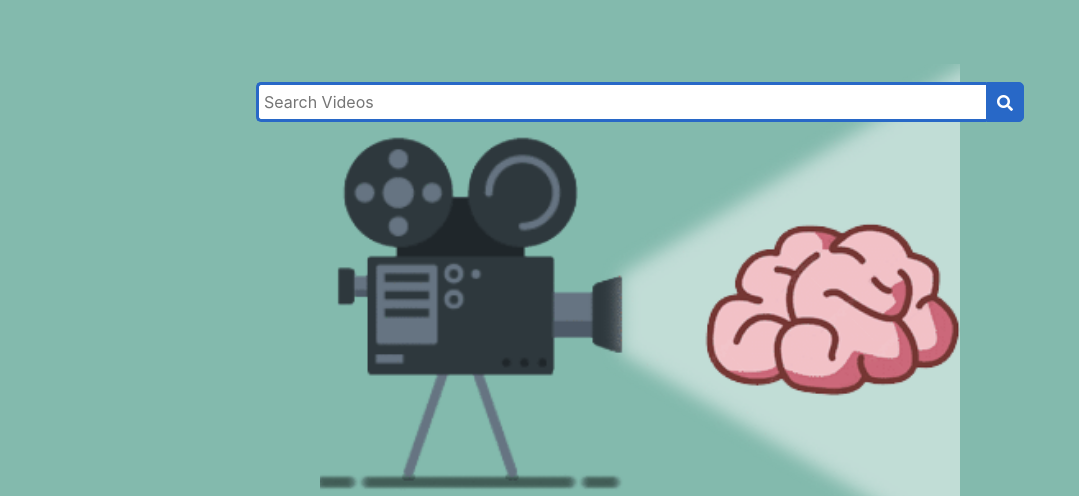
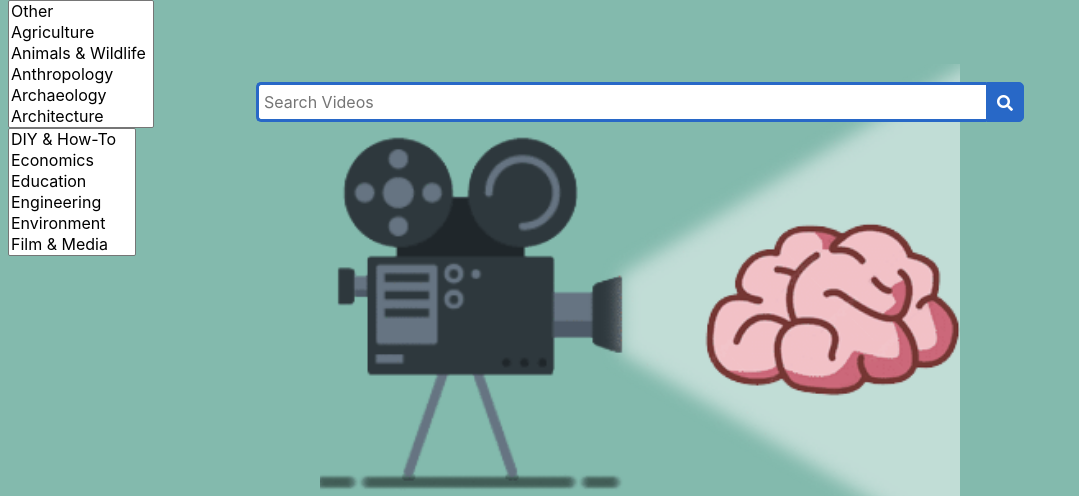
Before and after one commit to stevenanderson-git/BrainFilms, a Flask app: page / in a window 1280 px wide. Shown: the part 98-594 px from the top of the page, without its empty margins (0-1079 px from the left). Run offline with Flask 2, Linux system fonts and the light colour scheme; some libraries are stand-ins or nearby versions.

Commit message:
implemented basic filtering, needs html input

```diff
--- a/main.py
+++ b/main.py
@@ -26,9 +26,29 @@ mysql = MySQL(app)
 def index():
     # Webpage Title
     title = 'Brainfilms - Home'
-    # TODO: pull generic video thumbnails to put in 'top viewed section'
+    selected_term = ''
+    # TODO: pull data from categories and subcategories to populate scrollboxes
     # typically the thumbs would be pulled from AI... not active atm
-    return render_template('index.html', title = title)
+    # Populated from MySQL
+    primary_terms =[
+        'Other', 'Agriculture', 'Animals & Wildlife', 'Anthropology', 'Archaeology', 'Architecture', 'Art',
+        'Biology', 'Chemistry', 'Computer Science', 'Development'
+    ]
+
+    # These results should be filtered based on selected_term
+    secondary_terms =[
+        'DIY & How-To', 'Economics', 'Education', 'Engineering', 'Environment', 'Film & Media', 'Food & Cooking',
+        'Geography', 'Geology & Earth', 'Health', 'History', 'Language', 'Law', 'Literature', 'Marketing'
+    ]
+
+    # List of filtered terms that will depend on what the selected term is from primary terms.
+    filtered_terms =[
+        n for n in secondary_terms
+            if selected_term in n
+    ]
+
+
+    return render_template('index.html', title = title, primary_terms = primary_terms, filtered_terms = filtered_terms)
 
 # renamed from / to /login as it is no longer splash page
 @app.route('/login', methods=['GET', 'POST'])
--- a/templates/index.html
+++ b/templates/index.html
@@ -22,11 +22,19 @@
 
 			<!-- TODO: display filterable keyword selectors-->
 			<div class='selector-wraper'>
-				<div class='selector category'>
-
+				<div class='selector primary'>
+					<select name='Primary-Keyword' size = '6'>
+						{% for term in primary_terms %}
+						<option name = '{{term}}'>{{term}}</option>
+						{% endfor %}
+					</select>
 				</div>
-				<div class='selector multi-choice'>
-
+				<div class='selector filtered'>
+					<select name='Filtered-Keywords' size = '6'>
+						{% for keyword in filtered_terms %}
+						<option name = '{{keyword}}'>{{keyword}}</option>
+						{% endfor %}
+					</select>
 				</div>
 				<div class='selector rating'>
 
```
